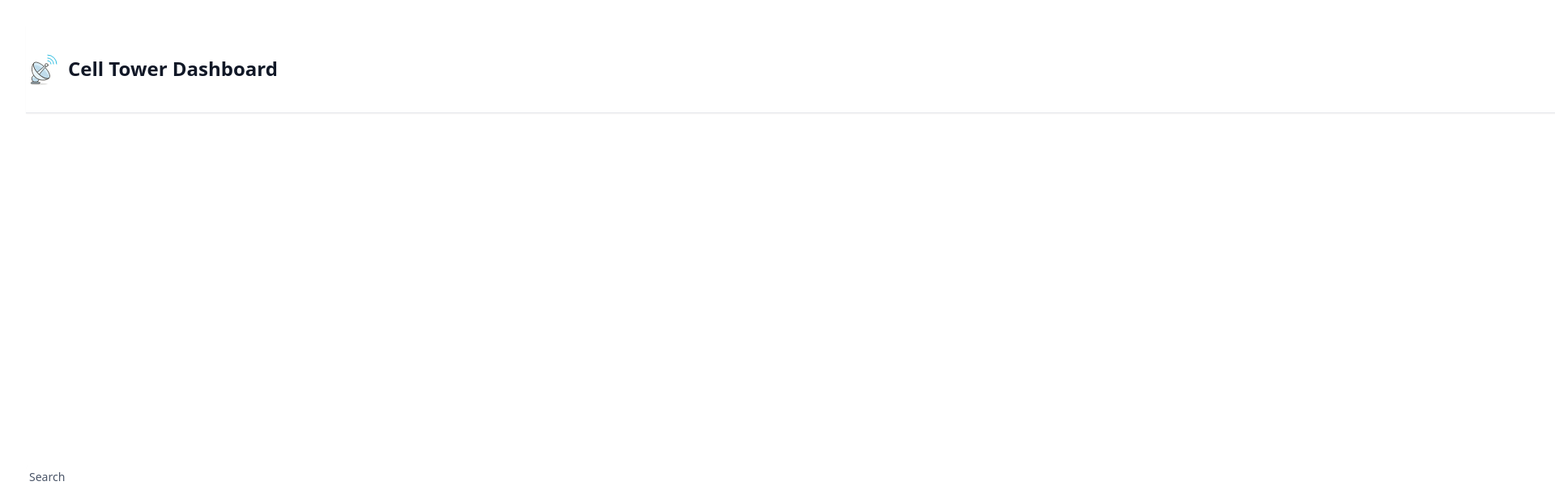
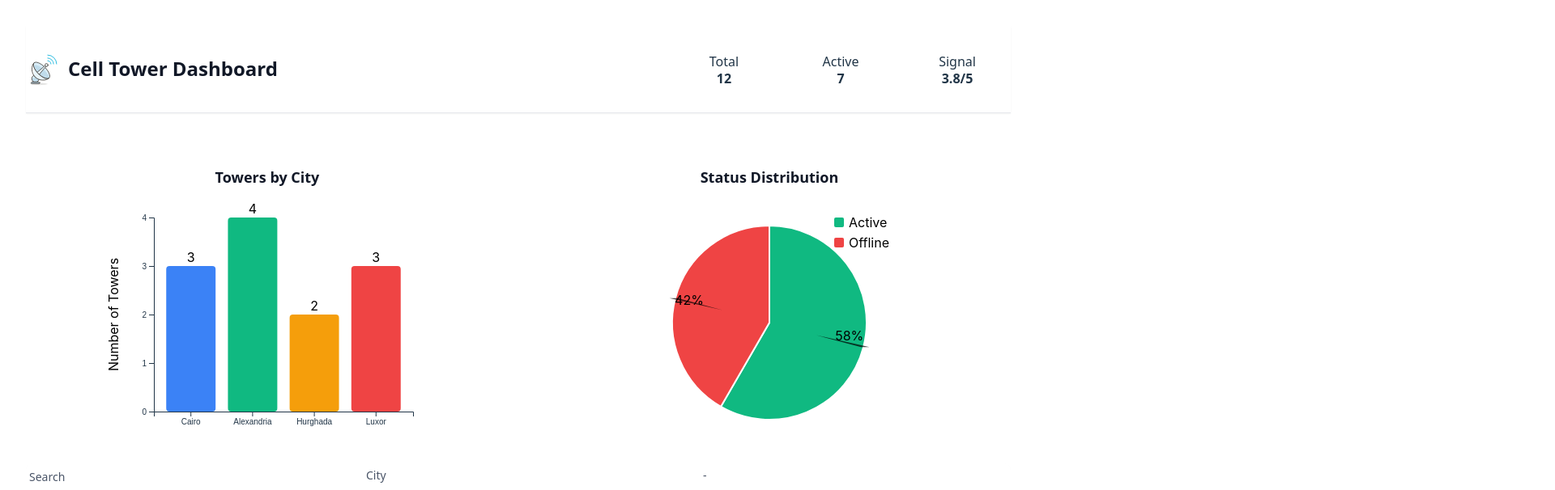
Before and after one commit to SaLim-Sayed/cell-tower-dashboard, a React (Vite) app: page / in a window 1280 px wide. Shown: the top 606 px of the page at 81% size, 1920 px wide, since content can reach past the window. Built offline with nearby package versions, Linux system fonts and the light colour scheme.

Commit message:
fix: desktop view

```diff
--- a/src/App.css
+++ b/src/App.css
@@ -1,5 +1,5 @@
 #root {
-  min-width: max-content;
+  min-width: fit-content;
    margin: 0 auto;
   padding: 2rem;
   text-align: center;
```
